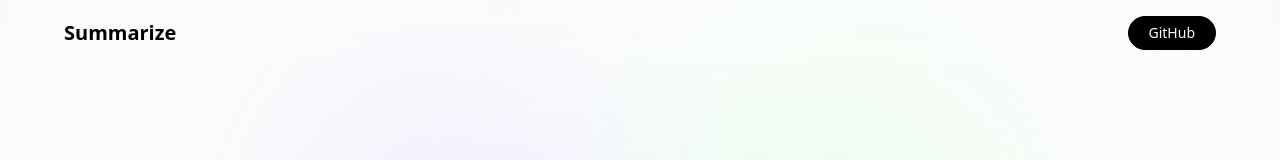
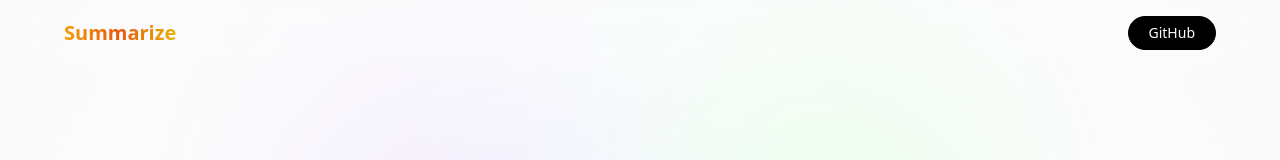
Before and after one commit to anoopraju31/ai-article-summarizer, a React (Create React App) app: page / in a window 1280 px wide. Shown: the top 160 px of the page. Built offline with nearby package versions, Linux system fonts and the light colour scheme.

Commit message:
Navbar restyled

```diff
--- a/src/components/Navbar.tsx
+++ b/src/components/Navbar.tsx
@@ -5,12 +5,15 @@ const Navbar = () => {
 		<header className='w-full sticky top-0 backdrop-blur-lg'>
 			<nav className='w-full max-w-7xl mx-auto sm:px-16 px-6 py-4 flex justify-between items-center'>
 				<div>
-					<h1 className='font-bold text-xl'> Summarize </h1>
+					<h1 className='font-bold text-xl bg-gradient-to-r from-amber-500 via-orange-600 to-yellow-500 bg-clip-text text-transparent'>
+						{' '}
+						Summarize{' '}
+					</h1>
 				</div>
 
 				<button
 					type='button'
-					className='rounded-full border border-black bg-black py-1.5 px-5 text-sm text-white transition-all hover:bg-white hover:text-black'
+					className='rounded-full border border-black bg-black py-1.5 px-5 text-sm text-white transition-all hover:bg-white hover:bg-gradient-to-r hover:from-amber-500 hover:via-orange-600 hover:to-yellow-500 hover:bg-clip-text hover:text-transparent hover:border-transparent'
 					onClick={() => window.open('https://www.github.com/anoopraju31')}>
 					GitHub
 				</button>
```
